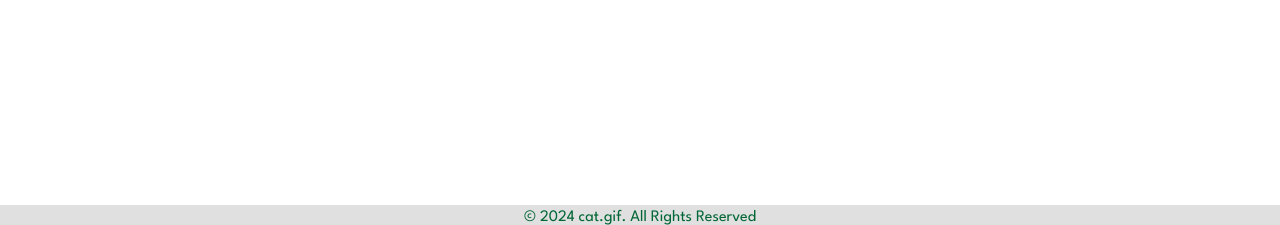
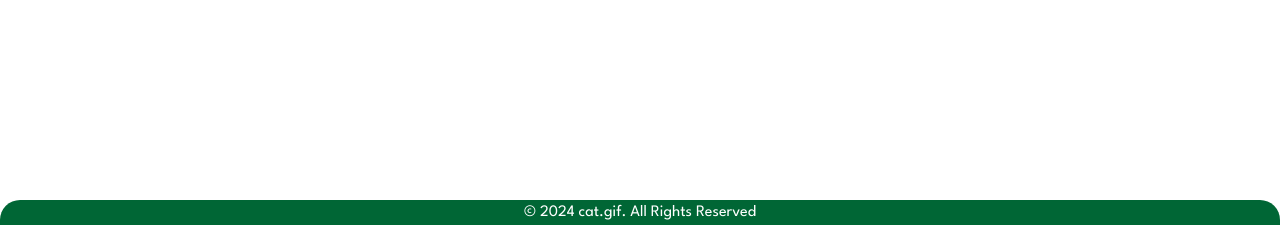
Before and after one commit to BishnuTimilsena/PulsePath, a PHP site: page /index.php in a window 1280 px wide; the page is wider, and only the part inside the window is pictured. Shown: the part 575-800 px from the top of that part. Run offline with PHP 8.4, Linux system fonts and the light colour scheme; a user stored in the database is signed in; data comes from the database, SQL or seed files in the repository.

Commit message:
Footer update

```diff
--- a/assets/CSS/style.css
+++ b/assets/CSS/style.css
@@ -685,19 +685,26 @@ label {
   bottom: 0;
   position: fixed;
   width: 100%;
-  height: 20px;
+  height: 25px;
   z-index: 999;
+  background-color: var(--bittersweet);
+  border-top-right-radius: 20px;
+  border-top-left-radius: 20px;
 }
 
 .footer-bottom {
   margin-top: auto;
-  background-color: var(--gainsboro);
+  background: transparent;
   padding-block: 5px;
+  display: flex;
+  justify-content: center;
+  align-items: center;
+  height: auto;
 }
 
 .copyright {
   text-align: center;
-  color: var(--bittersweet);
+  color: var(--white);
 }
 
 /*-----------------------------------*\
```
